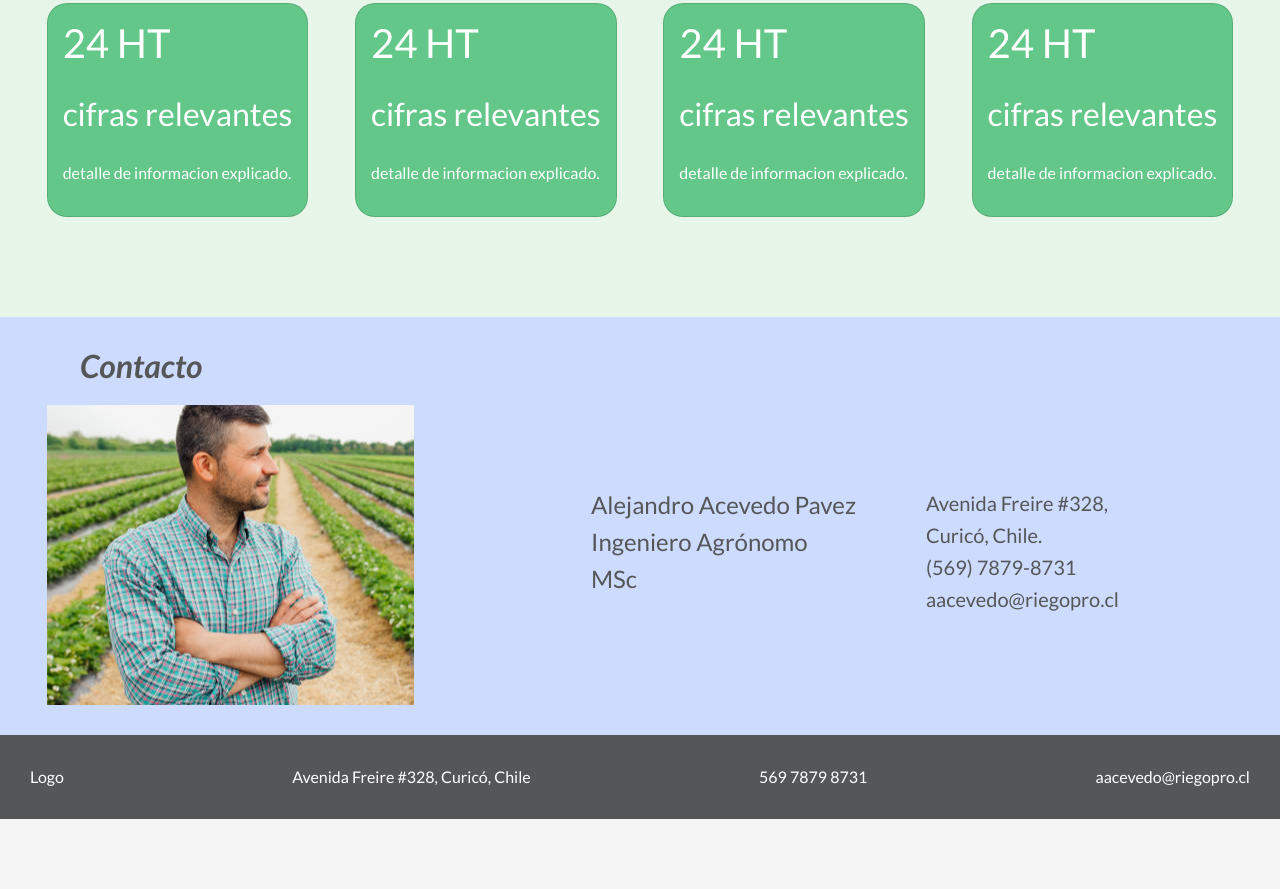
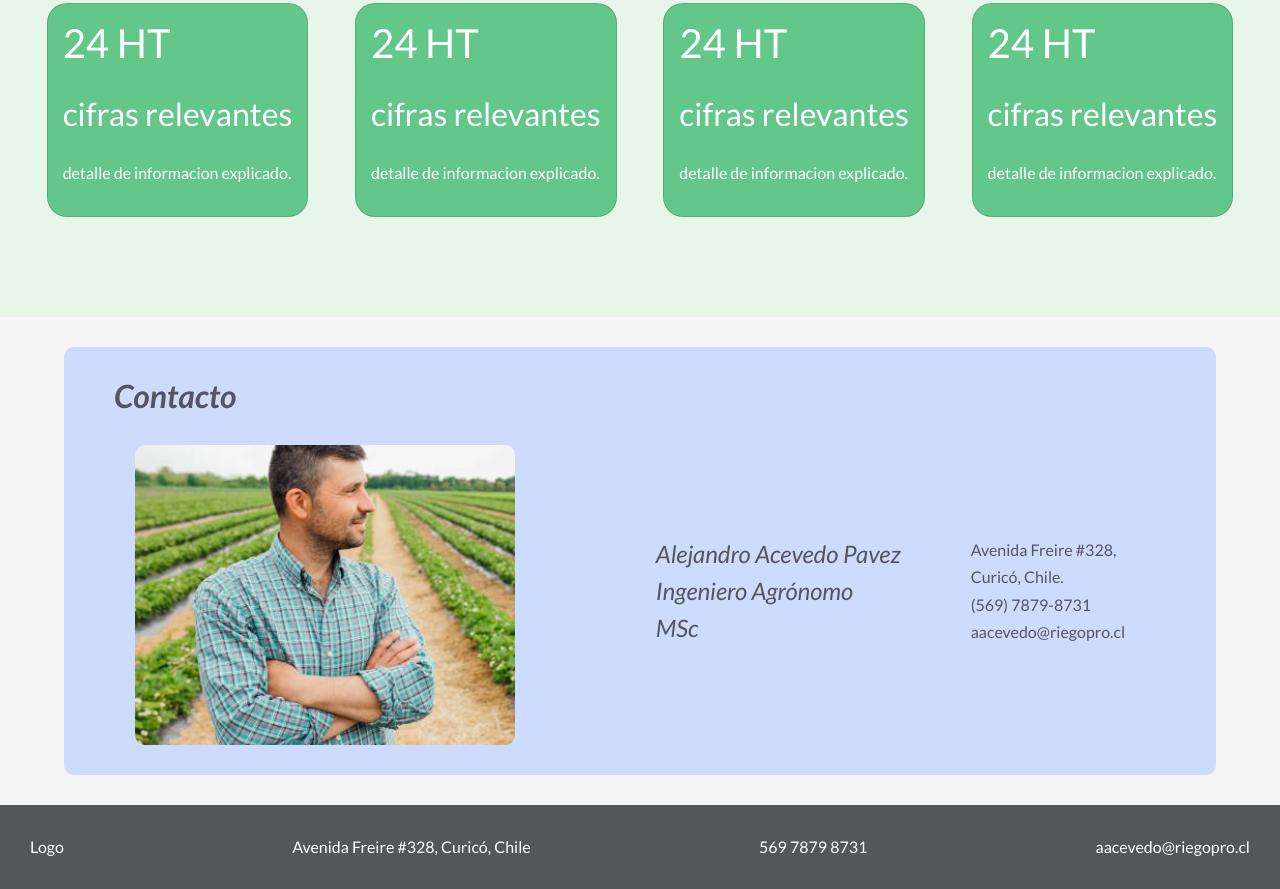
Before and after one commit to claudioastorga/prototiporiegopro, a plain HTML site: page index.html in a window 1280 px wide. Shown: the part 3189-4078 px from the top of the page. Before the commit the page ends 4008 px from the top, so only its background shows below. Drawn offline with nearby package versions, Linux system fonts and the light colour scheme.

Commit message:
Add files via upload

```diff
--- a/assets/css/style.css
+++ b/assets/css/style.css
@@ -525,28 +525,39 @@ background-color: #63C789;
 #contacto {
 
     background-color:#CDDBFF;
-    width: 100%;
+    width: 90%;
     margin: 0 auto;
     padding: 30px  ;
     align-items: center;
+
+    padding: 30px 0 0 0;
+    border-radius: 10px;
+
+    margin-top: 30px;
+    margin-bottom: 30px;
+
 }
 
-#contacto .datoscontacto{
+#contacto .datoscontacto {
+
+
+    margin: auto 0;
+    padding: 10px 0 30px 0;
     display: flex;
     flex-direction: row;
     align-items: center;
     justify-content: space-evenly;
     flex-wrap: wrap;
+    gap: 20px;
 
 }
-#contacto .datoscontacto .alinear{
+
+#contacto .datoscontacto .ajuste{
     display: flex;
     flex-direction: row;
     justify-content: space-between;
     flex-wrap: wrap;
-    align-items: flex-start;
-    margin: 0 auto;
-
+    margin: 0 ;
 }
 
 
@@ -561,21 +572,23 @@ background-color: #63C789;
 
 #contacto .fotoperfil {
     background-image: url(../img/persona3.jpg);
+    background-size: cover;
+    background-repeat: no-repeat;
     border-radius: 10px;
 
-    background-size: auto;
     background-position: center;
-    background-repeat: no-repeat;
-    width: 400px;
+    width: 380px;
     height: 300px;
 
 
 
 }
 
-#contacto .datos{
+#contacto .nombre{
     padding: 20px;
     color: #555658;
+    font-weight: bold;
+    font-style: oblique;
     margin-left: 30px;
 
 }
--- a/index.html
+++ b/index.html
@@ -401,9 +401,8 @@
 
 <div class="fotoperfil"> </div>
 
-
-<div class="alinear">
-<article class="datos">
+<div class="ajuste">
+<article class="nombre">
     <h4>Alejandro Acevedo Pavez</h4>
     <h4>Ingeniero Agrónomo</h4>
     <h4>MSc</h4>
@@ -411,12 +410,13 @@
 </article>
 
     <article class="direccion">
-        <h5>Avenida Freire #328, </h5>
-        <h5>Curicó, Chile.</h5>
-        <h5>(569) 7879-8731</h5>
-        <h5>aacevedo@riegopro.cl</h5>
+        <h6>Avenida Freire #328, </h6>
+        <h6>Curicó, Chile.</h6>
+        <h6>(569) 7879-8731</h6>
+        <h6>aacevedo@riegopro.cl</h6>
 
     </article>
+
 </div>
 
 </div>
```
